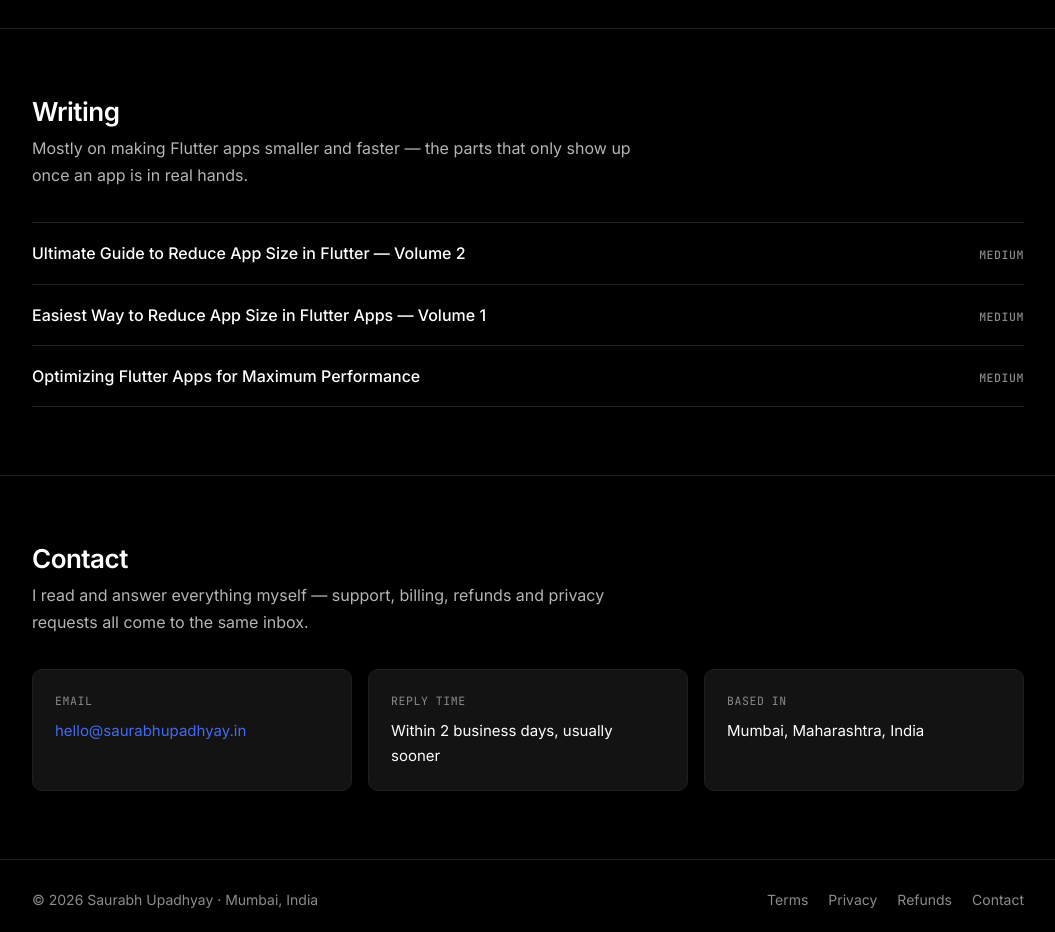
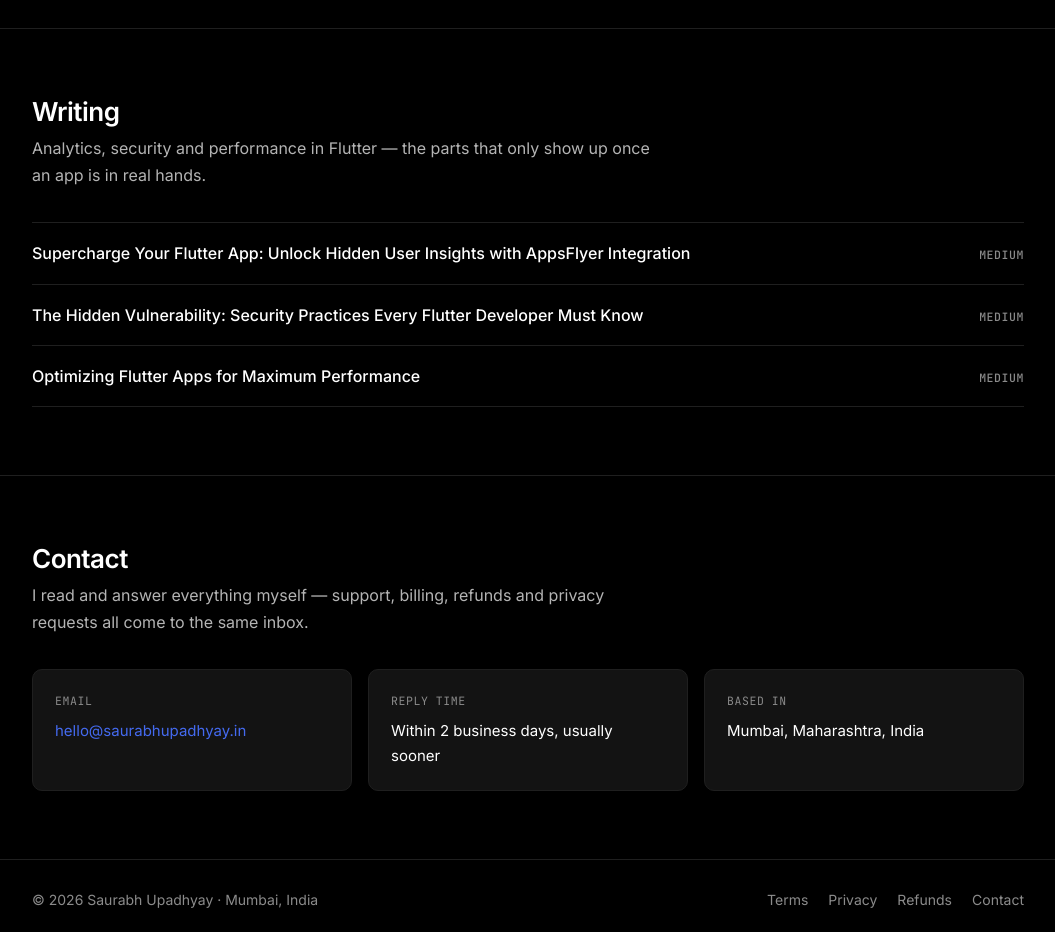
Before and after one commit to Saurabh-7973/saurabhupadhyay.in, a plain HTML site: page public/index.html in a window 1280 px wide. Shown: the part 1740-2672 px from the top of the page, without its empty margins (112-1167 px from the left). Drawn offline with Linux system fonts and the light colour scheme.

Commit message:
Writing: top three posts by reads
AppsFlyer, security and performance replace the two app-size posts.

Co-Authored-By: Claude Opus 5.5 <noreply@anthropic.com>

```diff
--- a/public/index.html
+++ b/public/index.html
@@ -155,11 +155,11 @@
     <div class="wrap">
       <div class="sec-head">
         <h2>Writing</h2>
-        <p>Mostly on making Flutter apps smaller and faster — the parts that only show up once an app is in real hands.</p>
+        <p>Analytics, security and performance in Flutter — the parts that only show up once an app is in real hands.</p>
       </div>
       <ul class="posts">
-        <li><a href="https://medium.com/@Saurabh7973/ultimate-guide-to-reduce-app-size-in-flutter-volume-2-105e0bb316a6"><span>Ultimate Guide to Reduce App Size in Flutter — Volume 2</span><span class="src">Medium</span></a></li>
-        <li><a href="https://medium.com/@Saurabh7973/easiest-way-to-reduce-app-size-in-flutter-apps-cb3da18a089a"><span>Easiest Way to Reduce App Size in Flutter Apps — Volume 1</span><span class="src">Medium</span></a></li>
+        <li><a href="https://medium.com/@Saurabh7973/supercharge-your-flutter-app-unlock-hidden-user-insights-with-appsflyer-integration-c3c9dadf9b96"><span>Supercharge Your Flutter App: Unlock Hidden User Insights with AppsFlyer Integration</span><span class="src">Medium</span></a></li>
+        <li><a href="https://medium.com/@Saurabh7973/the-hidden-vulnerability-security-practices-every-flutter-developer-must-know-5dff2e9eadac"><span>The Hidden Vulnerability: Security Practices Every Flutter Developer Must Know</span><span class="src">Medium</span></a></li>
         <li><a href="https://medium.com/@Saurabh7973/optimizing-flutter-apps-for-maximum-performance-97f6bd90bca2"><span>Optimizing Flutter Apps for Maximum Performance</span><span class="src">Medium</span></a></li>
       </ul>
     </div>
```
